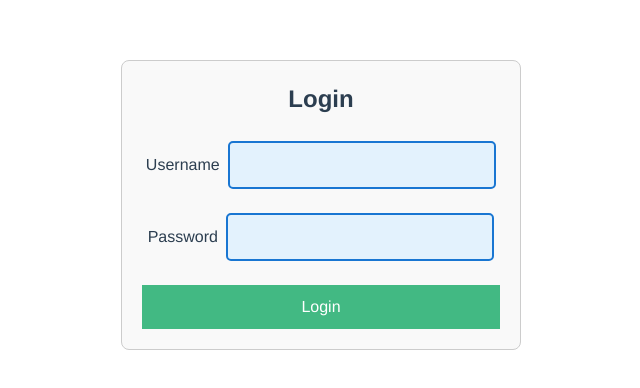
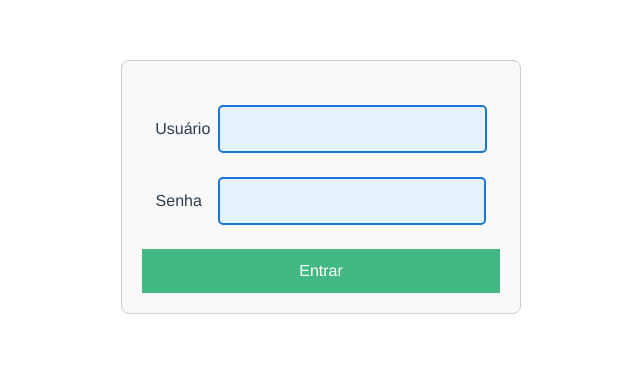
Before and after one commit to Marc536/anac-analytics, a Vue app in the folder ui/: page / in a window 1280 px wide. Shown: the top 388 px of the page, without its empty margins (319-959 px from the left). Built offline with nearby package versions, Linux system fonts and the light colour scheme.

Commit message:
Adjust information for the user

```diff
--- a/ui/src/components/GraphicComponent.vue
+++ b/ui/src/components/GraphicComponent.vue
@@ -38,7 +38,7 @@
       <br>
       <br>
       <div>
-        Gráfico RPK
+        RPK por Data
       </div>
     </div>
 
@@ -47,7 +47,7 @@
     </div>
 
     <div>
-      Page:
+      Datas:
       <button style="margin-left: 10px" @click="goToLeft">⬅️</button>
       <button style="margin-left: 10px; margin-right: 50px" @click="goToRight">➡️</button>
       Zoom:
@@ -55,7 +55,7 @@
       <button style="margin-left: 10px" @click="goToDown">➕</button>
     </div>
 
-    <button @click="goToLogin" class="logout-button">Logout</button>
+    <button @click="goToLogin" class="logout-button">Sair</button>
   </div>
 </template>
 
--- a/ui/src/components/LoginPage.vue
+++ b/ui/src/components/LoginPage.vue
@@ -1,19 +1,18 @@
 <template>
     <div class="login">
-      <h2>Login</h2>
       <form @submit.prevent="handleLogin">
         <br>
         <div>
-          <label for="username">Username</label>
+          <label for="username">Usuário</label>
           <input type="text" id="username" v-model="username" required class="custom-input" />
         </div>
         <br>
         <div>
-          <label for="password">Password</label>
-          <input type="password" id="password" v-model="password" required class="custom-input" />
+          <label for="password">Senha</label>
+          <input type="password" id="password" v-model="password" required class="custom-input-password" />
         </div>
         <br>
-        <button type="submit">Login</button>
+        <button type="submit">Entrar</button>
       </form>
       <p v-if="errorMessage" class="error">{{ errorMessage }}</p>
     </div>
@@ -97,4 +96,13 @@
     box-sizing: border-box;
     margin-left: 8px;
   }
+  .custom-input-password {
+    width: 75%;
+    padding: 10px;
+    border: 2px solid #1976d2; /* Cor do contorno */
+    border-radius: 5px; /* Arredondamento das bordas */
+    background-color: #e3f2fd; /* Cor de fundo */
+    box-sizing: border-box;
+    margin-left: 16px;
+  }
   </style>
```
